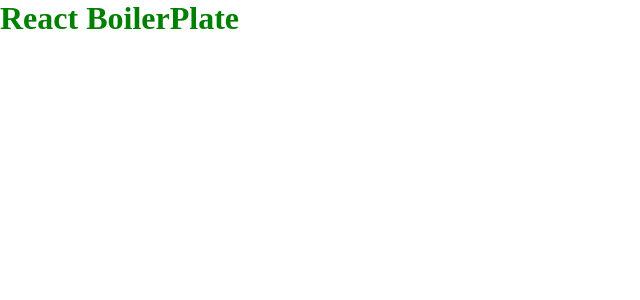
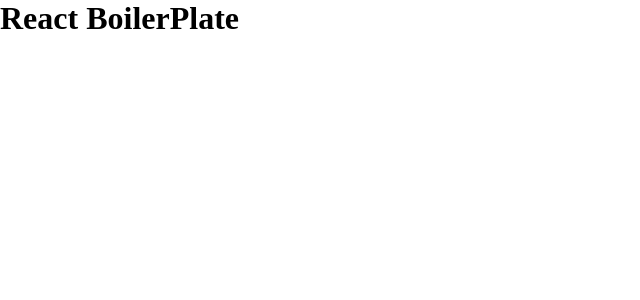
Before and after one commit to ayushsnha/mock-UI, a React app: page / in a window 1280 px wide. Shown: the top 300 px of the page, without its empty margins (0-640 px from the left). Built offline with nearby package versions, Linux system fonts and the light colour scheme.

Commit message:
remove styled components

```diff
--- a/package.json
+++ b/package.json
@@ -22,11 +22,9 @@
     "@babel/preset-typescript": "^7.18.6",
     "@types/react": "^18.0.21",
     "@types/react-dom": "^18.0.6",
-    "@types/styled-components": "^5.1.26",
     "@typescript-eslint/eslint-plugin": "^5.39.0",
     "@typescript-eslint/parser": "^5.39.0",
     "babel-loader": "^8.2.5",
-    "babel-plugin-styled-components": "^2.0.7",
     "copy-webpack-plugin": "^11.0.0",
     "css-loader": "^6.7.1",
     "css-minimizer-webpack-plugin": "^4.2.1",
--- a/src/App.styles.ts
+++ /dev/null
@@ -1,8 +0,0 @@
-import styled from 'styled-components';
-
-const H1 = styled.h1`
-    color: green;
-
-`;
-
-export default H1;
--- a/src/App.tsx
+++ b/src/App.tsx
@@ -1,12 +1,11 @@
 import React from 'react';
-import H1 from './App.styles';
 
 function App() {
     return (
         <div>
-            <H1>
+            <h1>
                 React BoilerPlate
-            </H1>
+            </h1>
         </div>
     );
 }
```
Also changed, not shown: .babelrc, 1 other file (tests, documents, lock files or other folders).
